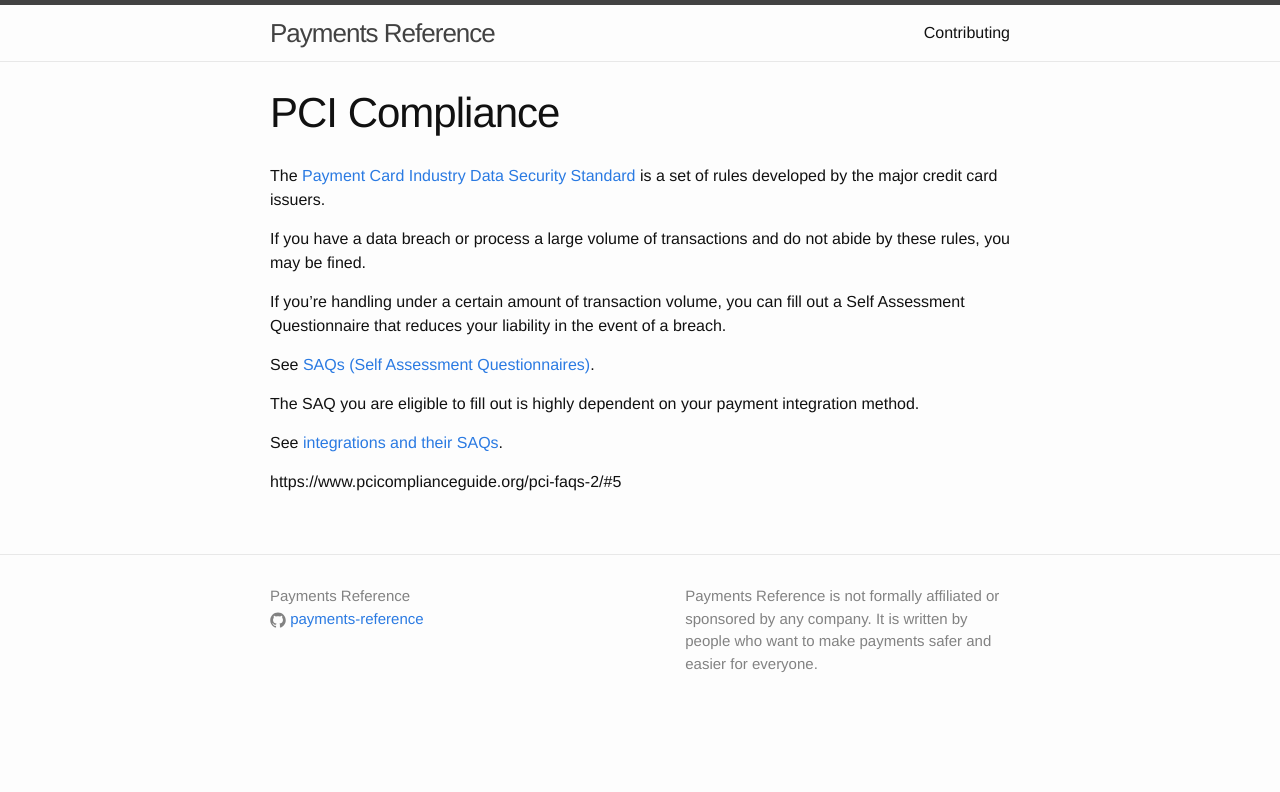
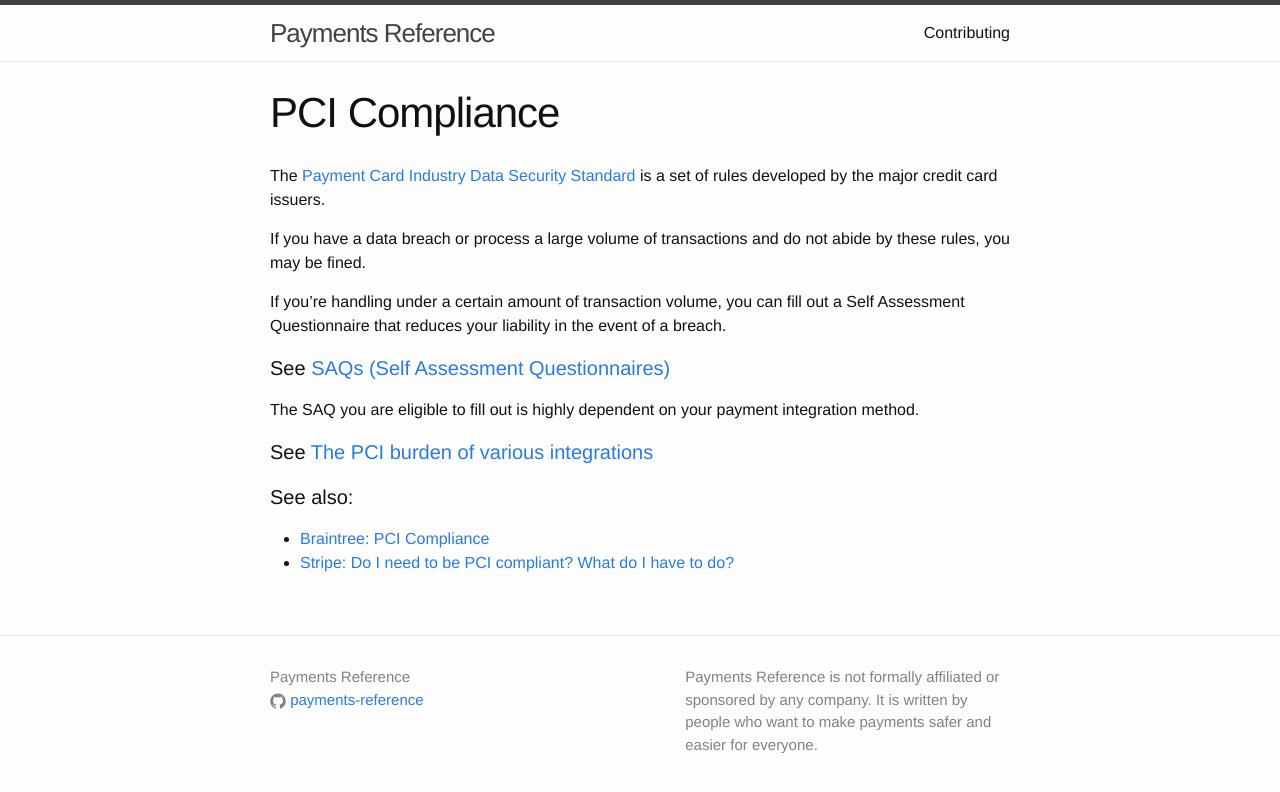
Before and after one commit to payments-reference/payments-reference, a Jekyll site: the page built from pci-compliance/index.md, in a window 1280 px wide. Shown: the top 792 px of the page. Built offline with Jekyll 4.4.1, drawn with Linux system fonts in a browser that asks for light colours.

Commit message:
Add links to bottom of PCI page

```diff
--- a/pci-compliance/index.md
+++ b/pci-compliance/index.md
@@ -10,10 +10,13 @@ If you have a data breach or process a large volume of transactions and do not a
 
 If you're handling under a certain amount of transaction volume, you can fill out a Self Assessment Questionnaire that reduces your liability in the event of a breach.
 
-See [SAQs (Self Assessment Questionnaires)](/pci-compliance/saqs/).
+#### See [SAQs (Self Assessment Questionnaires)](/pci-compliance/saqs/)
 
 The SAQ you are eligible to fill out is highly dependent on your payment integration method.
 
-See [integrations and their SAQs](/pci-compliance/integrations/).
+#### See [The PCI burden of various integrations](/pci-compliance/integrations/)
 
-https://www.pcicomplianceguide.org/pci-faqs-2/#5
+#### See also:
+
+- [Braintree: PCI Compliance](https://articles.braintreepayments.com/reference/security/pci-compliance)
+- [Stripe: Do I need to be PCI compliant? What do I have to do?](https://support.stripe.com/questions/do-i-need-to-be-pci-compliant-what-do-i-have-to-do)
```
